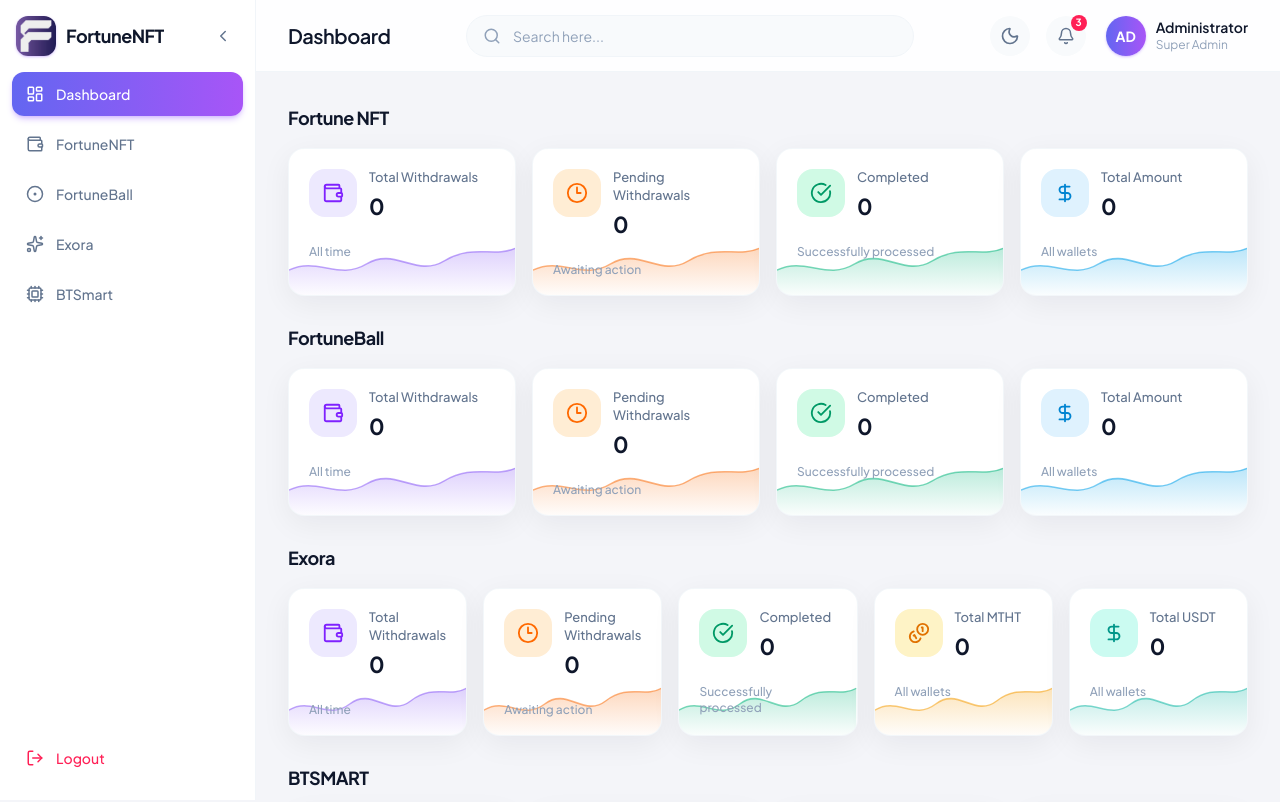
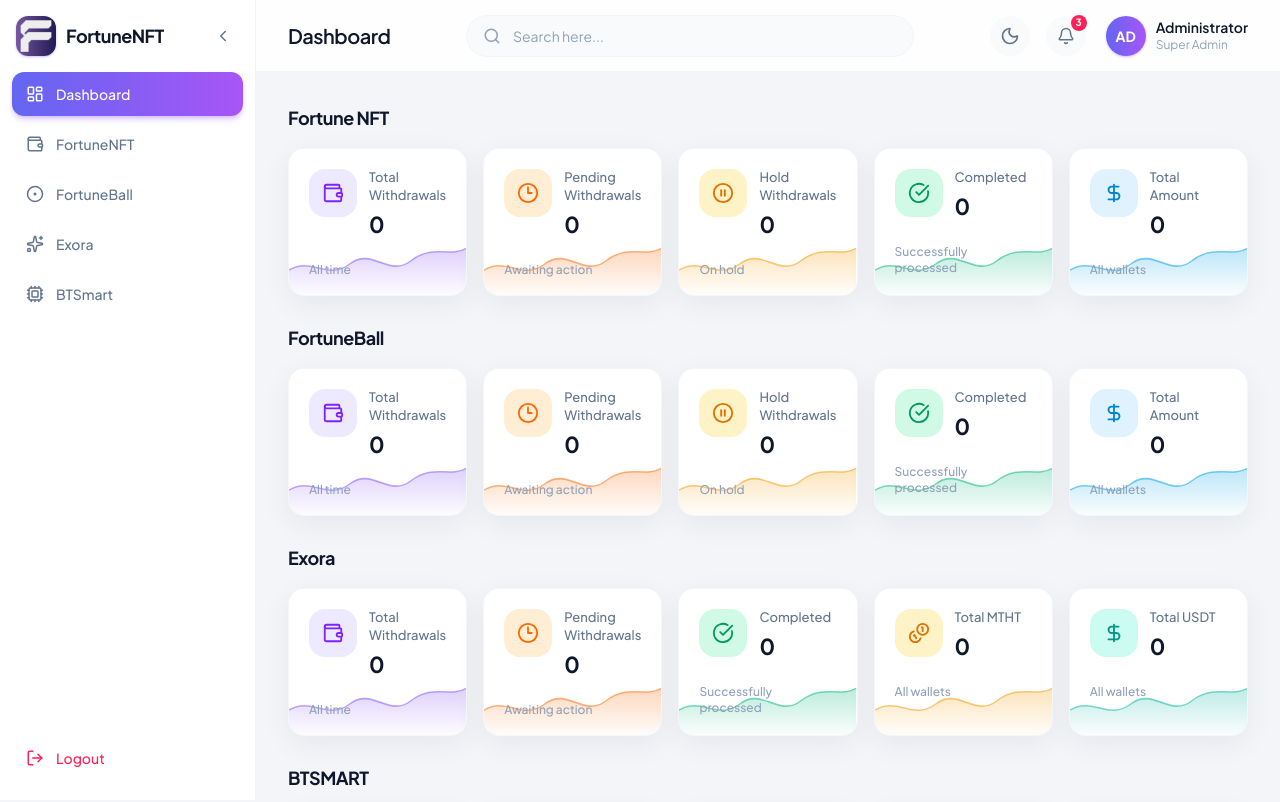
Before and after one commit to pradeepblueblocks2025/withdrawal, a Next.js app: page /dashboard in a window 1280 px wide. Shown: the top 802 px of the page. Built offline with nearby package versions, Linux system fonts and the light colour scheme; no server answers.

Commit message:
hold withdrawals

```diff
--- a/app/dashboard/page.tsx
+++ b/app/dashboard/page.tsx
@@ -7,6 +7,7 @@ import {
   CircleCheckBig,
   Coins,
   DollarSign,
+  PauseCircle,
 } from "lucide-react";
 
 import DashboardSection, {
@@ -54,6 +55,13 @@ function buildStandardCards(stats: WebsiteStats): DashboardCardItem[] {
       icon: Clock3,
       accent: "orange",
       subtitle: "Awaiting action",
+    },
+    {
+      title: "Hold Withdrawals",
+      value: stats.holdWithdrawals,
+      icon: PauseCircle,
+      accent: "amber",
+      subtitle: "On hold",
     },
     {
       title: "Completed",
@@ -214,7 +222,7 @@ export default function DashboardPage() {
             key={site.key}
             title={site.title}
             cards={cards}
-            columns={site.isExora ? 5 : 4}
+            columns={5}
           />
         );
       })}
--- a/services/dashboard.service.ts
+++ b/services/dashboard.service.ts
@@ -17,6 +17,7 @@ const WEBSITE_KEYS: WebsiteKey[] = [
 export const emptyStats = (): WebsiteStats => ({
   totalWithdrawals: 0,
   pendingWithdrawals: 0,
+  holdWithdrawals: 0,
   completedWithdrawals: 0,
   totalAmount: 0,
   totalMtht: 0,
@@ -36,6 +37,7 @@ function normalizeStats(source?: WebsiteStatsRaw): WebsiteStats {
   return {
     totalWithdrawals: Number(source.totalWithdrawals ?? 0),
     pendingWithdrawals: Number(source.pendingWithdrawals ?? 0),
+    holdWithdrawals: Number(source.holdWithdrawals ?? 0),
     completedWithdrawals: Number(
       source.completed ?? source.completedWithdrawals ?? 0
     ),
--- a/types/dashboard.ts
+++ b/types/dashboard.ts
@@ -1,6 +1,7 @@
 export interface WebsiteStats {
   totalWithdrawals: number;
   pendingWithdrawals: number;
+  holdWithdrawals: number;
   completedWithdrawals: number;
   totalAmount: number;
   totalMtht?: number;
@@ -13,6 +14,7 @@ export type WebsiteKey = "fortunenft" | "fortuneball" | "exora" | "btsmart";
 export interface WebsiteStatsRaw {
   totalWithdrawals?: number;
   pendingWithdrawals?: number;
+  holdWithdrawals?: number;
   completed?: number;
   completedWithdrawals?: number;
   totalAmount?: number;
```
